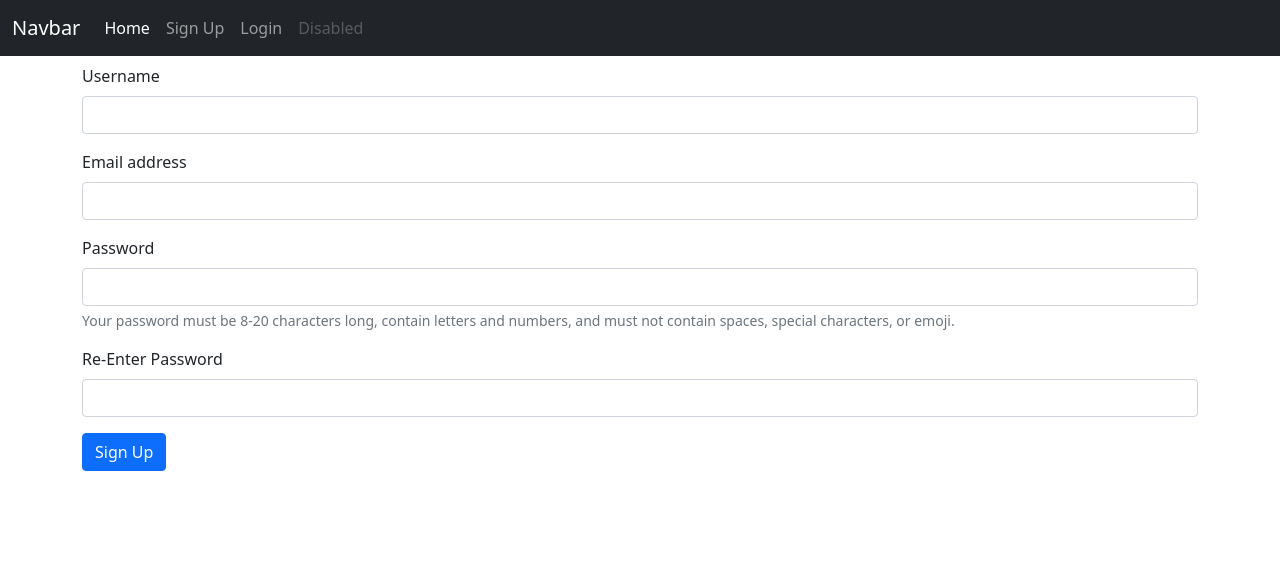
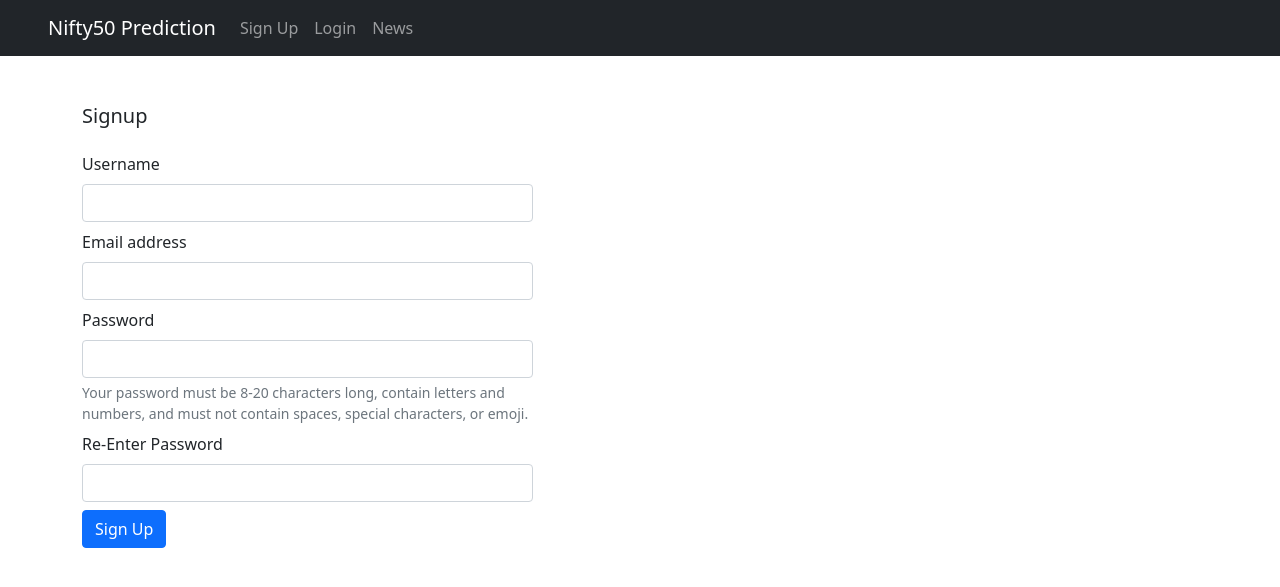
Before and after one commit to sanket-kumbhare/Nifty-Prediction, a Django app: page /signup/ in a window 1280 px wide. Shown: the top 587 px of the page. Run offline with Django 3.2, Linux system fonts and the light colour scheme.

Commit message:
Signup page updated

```diff
--- a/stock/templates/base.html
+++ b/stock/templates/base.html
@@ -10,30 +10,21 @@
 
 	<title>Nifty Prediction</title>
 </head>
-<nav class="navbar navbar-expand-lg navbar-dark bg-dark">
-	<div class="container-fluid">
-		<a class="navbar-brand" href="#">Navbar</a>
-		<button class="navbar-toggler" type="button" data-bs-toggle="collapse" data-bs-target="#navbarNav" aria-controls="navbarNav" aria-expanded="false" aria-label="Toggle navigation">
-			<span class="navbar-toggler-icon"></span>
-		</button>
-		<div class="collapse navbar-collapse" id="navbarNav">
-			<ul class="navbar-nav">
-				<li class="nav-item">
-					<a class="nav-link active" aria-current="page" href="#">Home</a>
-				</li>
-				<li class="nav-item">
-					<a class="nav-link" href="{% url 'signupuser' %}">Sign Up</a>
-				</li>
-				<li class="nav-item">
-					<a class="nav-link" href="#">Login</a>
-				</li>
-				<li class="nav-item">
-					<a class="nav-link disabled" href="#" tabindex="-1" aria-disabled="true">Disabled</a>
-				</li>
-			</ul>
-		</div>
-	</div>
+<header>
+	<nav class="navbar navbar-expand-lg navbar-dark bg-dark px-5">
+  <a class="navbar-brand" href="{% url 'home' %}">Nifty50 Prediction</a>
+  <button class="navbar-toggler" type="button" data-toggle="collapse" data-target="#navbarNavAltMarkup" aria-controls="navbarNavAltMarkup" aria-expanded="false" aria-label="Toggle navigation">
+    <span class="navbar-toggler-icon"></span>
+  </button>
+  <div class="collapse navbar-collapse" id="navbarNavAltMarkup">
+    <div class="navbar-nav ml-auto">
+      <a class="nav-item nav-link" href="{% url 'signupuser' %}">Sign Up</a>
+      <a class="nav-item nav-link" href="{% url 'loginuser' %}">Login</a>
+      <a class="nav-item nav-link" href="#">News</a>
+    </div>
+  </div>
 </nav>
+</header>
 <body>
 
 	<h3>{{ error }}</h3>
--- a/stock/templates/signup.html
+++ b/stock/templates/signup.html
@@ -1,29 +1,33 @@
 {% extends 'base.html' %}
 {% block 'content' %}
-<div class="container reigster-form">
+<div class="container py-4">
+	<div class="row">
+		<div class="col-sm-5">
+			<h5 class="fw-light py-3">Signup</h5>
 			<form method="POST">
 				{% csrf_token %}
-	<div class="mb-3">
+				<div class="mb-2">
 					<label for="exampleInputEmail1" class="form-label">Username</label>
 					<input type="text" class="form-control" id="exampleInputEmail1" name="username">
 				</div>
-	<div class="mb-3">
+				<div class="mb-2">
 					<label for="exampleInputEmail1" class="form-label">Email address</label>
 					<input type="email" class="form-control" id="exampleInputEmail1" aria-describedby="emailHelp" name="email">
 				</div>
-	<div class="mb-3">
+				<div class="mb-2">
 					<label for="exampleInputPassword1" class="form-label">Password</label>
 					<input type="password" class="form-control" id="exampleInputPassword1" name="password1">
 					<div id="passwordHelpBlock" class="form-text">
 						Your password must be 8-20 characters long, contain letters and numbers, and must not contain spaces, special characters, or emoji.
 					</div>
 				</div>
-	<div class="mb-3">
+				<div class="mb-2">
 					<label for="exampleInputPassword1" class="form-label">Re-Enter Password</label>
 					<input type="password" class="form-control" id="exampleInputPassword1" name="password2">
 				</div>
-
 				<button type="submit" class="btn btn-primary">Sign Up</button>
 			</form>
 		</div>
+	</div>
+</div>
 {% endblock %}
--- a/stock/views.py
+++ b/stock/views.py
@@ -1,5 +1,4 @@
 from django.shortcuts import render, redirect
-from django.contrib.auth.forms import UserCreationForm
 from django.contrib.auth.models import User
 from django.db import IntegrityError
 
@@ -9,7 +8,7 @@ def home(request):
 
 def signupuser(request):
 	if request.method == 'GET':
-		return render(request, 'signup.html', {'form': UserCreationForm()})
+		return render(request, 'signup.html')
 	if request.method == 'POST':
 		if request.POST.get('password1') == request.POST.get('password2'):
 			try:
```
Also changed, not shown: stock/templates/home.html (+23 -2 lines). Lines whose indentation alone changed are shown as unchanged.
